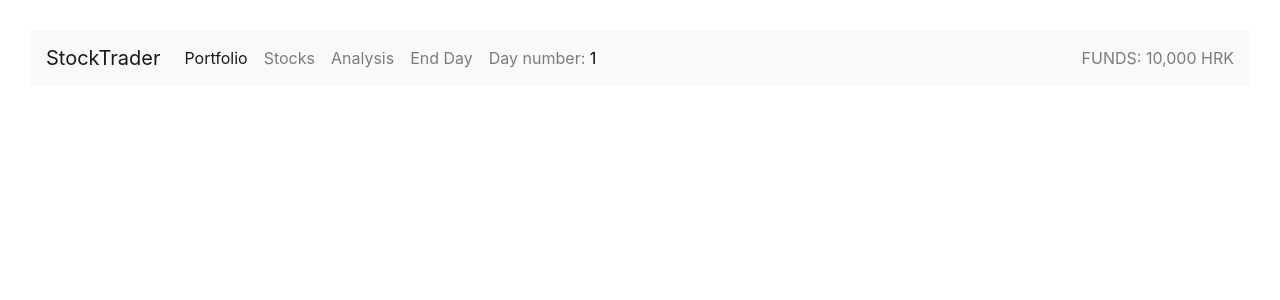
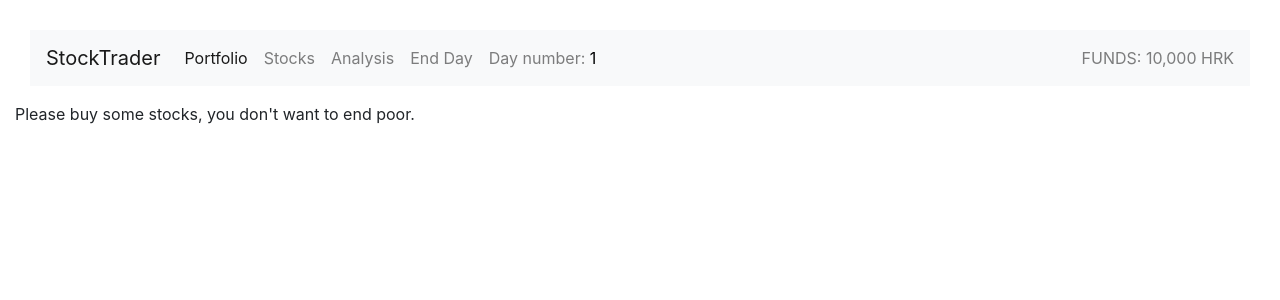
Before and after one commit to BaskovicP/vuetut, a Vue app in the folder Exercises/Ymedu/stock-trader/: page /portfolio in a window 1280 px wide. Shown: the top 300 px of the page. Built offline with nearby package versions, Linux system fonts and the light colour scheme.

Commit message:
add new routing tests

```diff
--- a/Exercises/Ymedu/stock-trader/src/components/portfolio/Portfolio.vue
+++ b/Exercises/Ymedu/stock-trader/src/components/portfolio/Portfolio.vue
@@ -1,5 +1,6 @@
 <template>
   <div class="row">
+    <div v-if="stocks.length<=0">Please buy some stocks, you don't want to end poor.</div>
     <app-stock v-for="stock in stocks" :key="stock.stockId" :stock="stock" />
   </div>
 </template>
```
Also changed, not shown: 2 other files (tests, documents, lock files or other folders).
